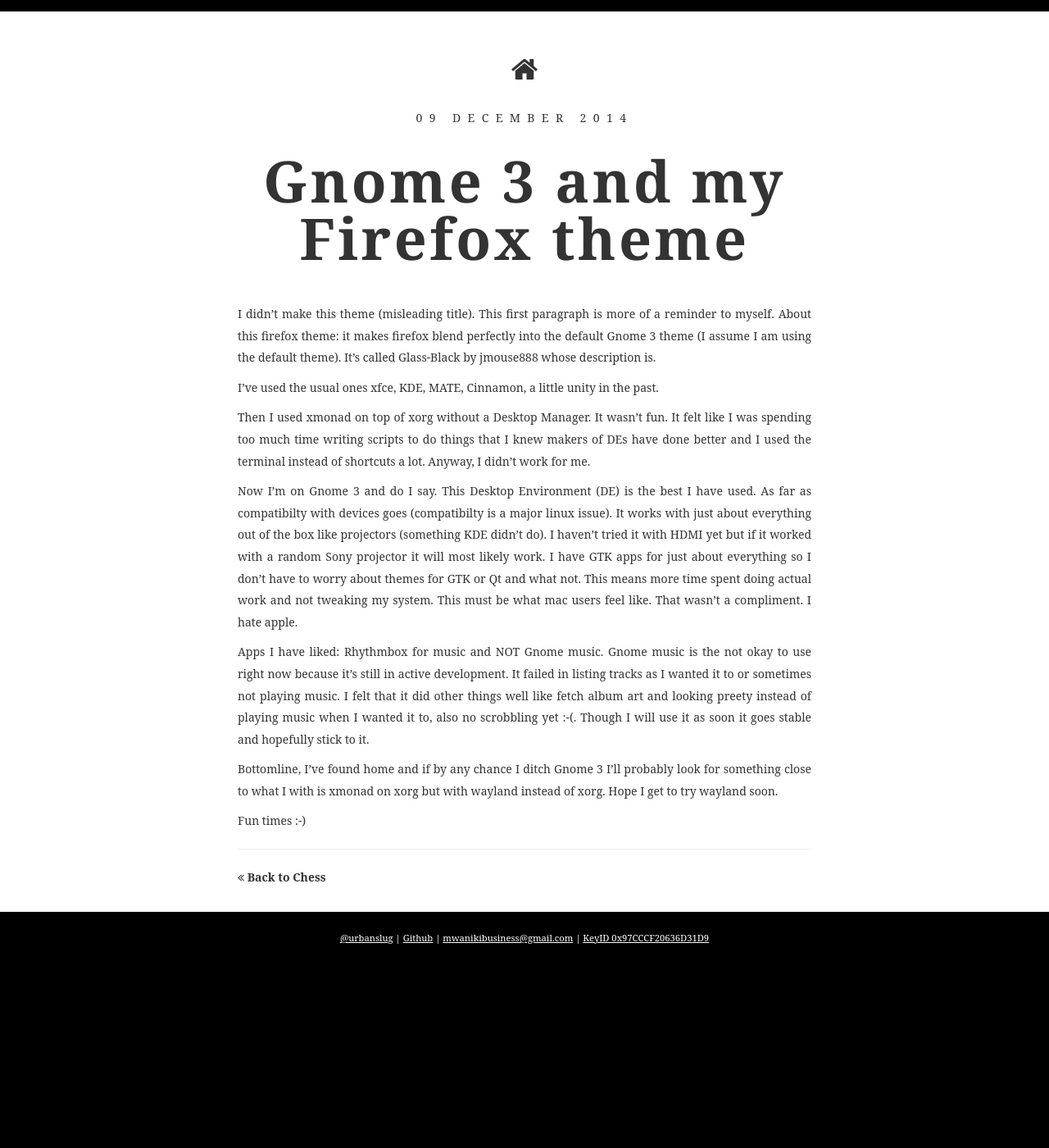
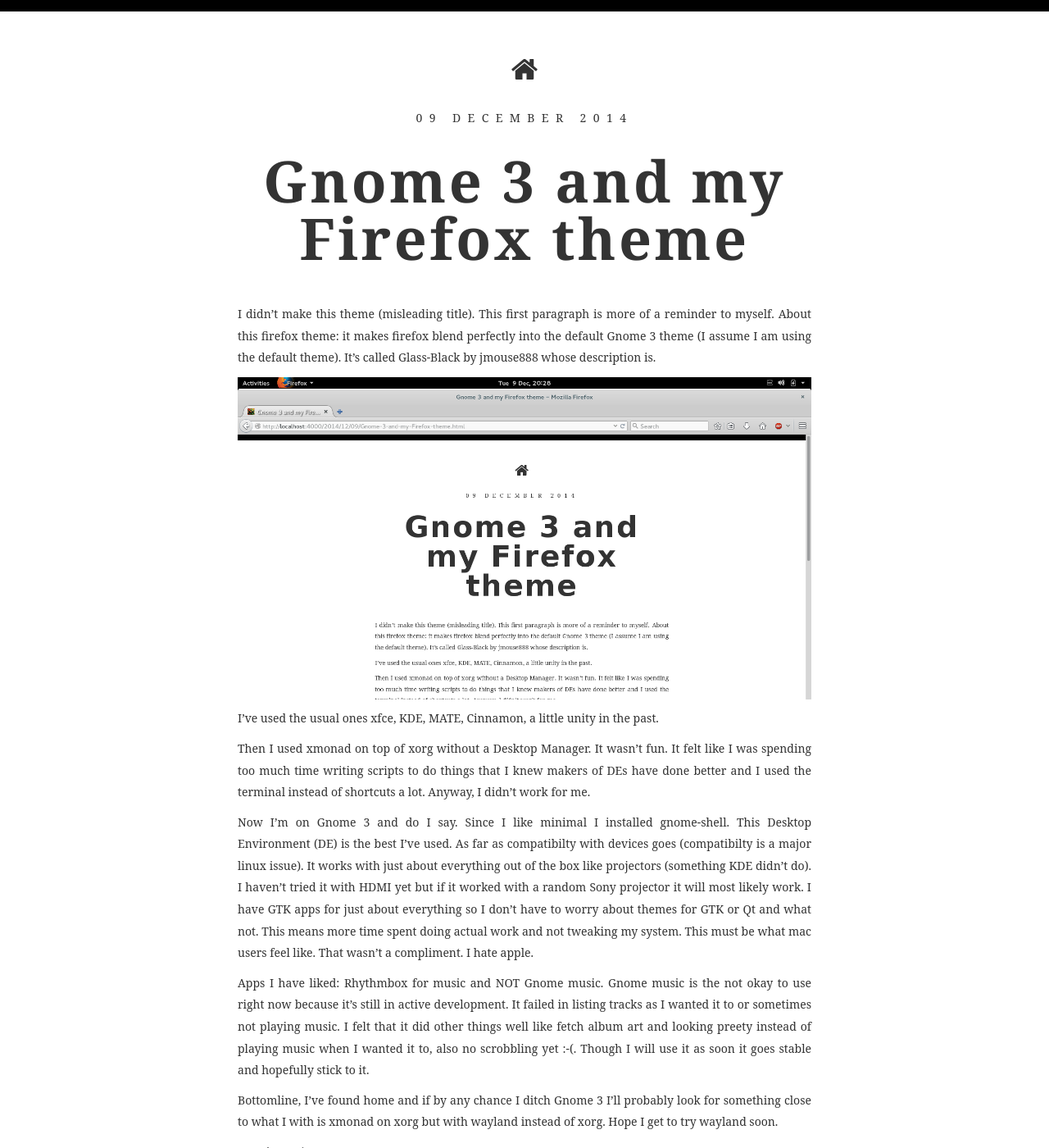
Before and after one commit to beerendlauwers/urbanslug.github.io, a Jekyll site: the page built from _posts/2014-12-09-Gnome-3-and-my-Firefox-theme.md, in a window 1280 px wide and 1400 px high. Shown: the whole window at 82% size. Built offline with Jekyll 4.4.1, drawn with Linux system fonts in a browser that asks for light colours; some web fonts are replaced.

Commit message:
Added screenshot to _posts/2014-12-09-Gnome-3-and-my-Firefox-theme.md

```diff
--- a/_posts/2014-12-09-Gnome-3-and-my-Firefox-theme.md
+++ b/_posts/2014-12-09-Gnome-3-and-my-Firefox-theme.md
@@ -7,11 +7,13 @@ Categories: Firefox, Gnome
 
 I didn't make this theme (misleading title). This first paragraph is more of a reminder to myself. About this firefox theme: it makes firefox blend perfectly into the default Gnome 3 theme (I assume I am using the default theme). It's called Glass-Black by jmouse888 whose description is.
 
+![Firefox Screenshot](/img/Content/Screenshots/Firefox_Screenshot.png "Firefox Screenshot")
+
 I've used the usual ones xfce, KDE, MATE, Cinnamon, a little unity in the past.
 
 Then I used xmonad on top of xorg without a Desktop Manager. It wasn't fun. It felt like I was spending too much time writing scripts to do things that I knew makers of DEs have done better and I used the terminal instead of shortcuts a lot. Anyway, I didn't work for me.
 
-Now I'm on Gnome 3 and do I say. This Desktop Environment (DE) is the best I have used. As far as compatibilty with devices goes (compatibilty is a major linux issue). It works with just about everything out of the box like projectors (something KDE didn't do). I haven't tried it with HDMI yet but if it worked with a random Sony projector it will most likely work. I have GTK apps for just about everything so I don't have to worry about themes for GTK or Qt and what not. This means more time spent doing actual work and not tweaking my system. This must be what mac users feel like. That wasn't a compliment. I hate apple.
+Now I'm on Gnome 3 and do I say. Since I like minimal I installed gnome-shell. This Desktop Environment (DE) is the best I've used. As far as compatibilty with devices goes (compatibilty is a major linux issue). It works with just about everything out of the box like projectors (something KDE didn't do). I haven't tried it with HDMI yet but if it worked with a random Sony projector it will most likely work. I have GTK apps for just about everything so I don't have to worry about themes for GTK or Qt and what not. This means more time spent doing actual work and not tweaking my system. This must be what mac users feel like. That wasn't a compliment. I hate apple.
 
 Apps I have liked: Rhythmbox for music and NOT Gnome music. Gnome music is the not okay to use right now because it's still in active development. It failed in listing tracks as I wanted it to or sometimes not playing music. I felt that it did other things well like fetch album art and looking preety instead of playing music when I wanted it to, also no scrobbling yet :-(. Though I will use it as soon it goes stable and hopefully stick to it.
 
```
Also changed, not shown: img/Content/Screenshots/Firefox_Screenshot.png (added).
